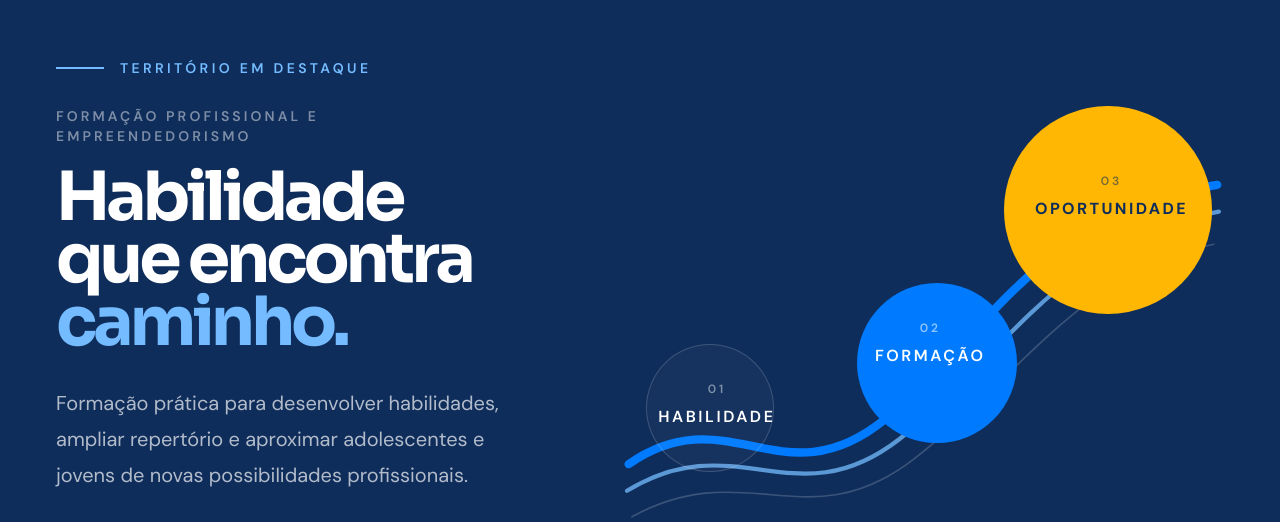
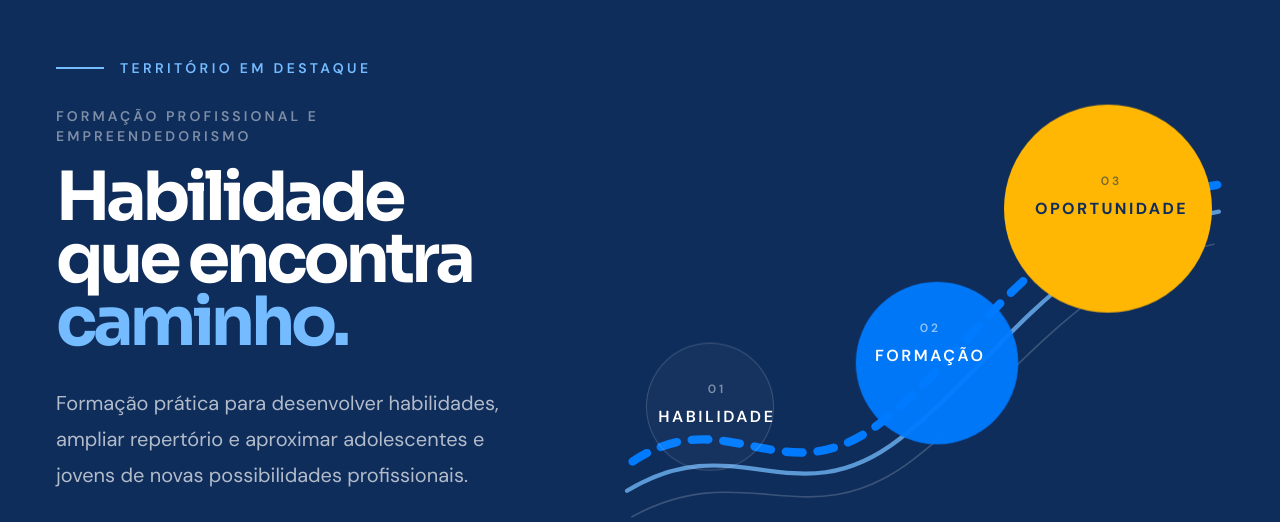
Before and after one commit to contatoagenciawin-ichthus/instituto-fontes, a Next.js app: page / in a window 1280 px wide. Shown: the part 4608-5130 px from the top of the page. Built offline with nearby package versions, Linux system fonts and the light colour scheme.

Commit message:
style: add subtle motion to featured territory system

```diff
--- a/src/components/home/FeaturedTerritorySection.tsx
+++ b/src/components/home/FeaturedTerritorySection.tsx
@@ -61,6 +61,7 @@ export function FeaturedTerritorySection() {
               preserveAspectRatio="xMidYMid meet"
             >
               <path
+                className="fontes-line-flow"
                 d="M8 468C128 385 192 514 315 414C435 316 504 164 712 134"
                 stroke="#007BFF"
                 strokeWidth="10"
@@ -82,9 +83,9 @@ export function FeaturedTerritorySection() {
               />
             </svg>
 
-            <div className="absolute left-[4%] top-[52%] h-24 w-24 rounded-full border border-white/16 bg-white/[0.03] sm:h-28 sm:w-28 lg:h-32 lg:w-32" />
-            <div className="absolute left-[39%] top-[42%] h-32 w-32 rounded-full bg-[var(--fontes-blue)] sm:h-36 sm:w-36 lg:h-40 lg:w-40" />
-            <div className="absolute right-[2%] top-[13%] h-40 w-40 rounded-full bg-[var(--fontes-yellow)] sm:h-48 sm:w-48 lg:h-52 lg:w-52" />
+            <div className="fontes-float absolute left-[4%] top-[52%] h-24 w-24 rounded-full border border-white/16 bg-white/[0.03] sm:h-28 sm:w-28 lg:h-32 lg:w-32" />
+            <div className="fontes-breathe absolute left-[39%] top-[42%] h-32 w-32 rounded-full bg-[var(--fontes-blue)] sm:h-36 sm:w-36 lg:h-40 lg:w-40" />
+            <div className="fontes-float absolute right-[2%] top-[13%] h-40 w-40 rounded-full bg-[var(--fontes-yellow)] sm:h-48 sm:w-48 lg:h-52 lg:w-52" />
 
             <div className="absolute left-[6%] top-[58%] z-10 text-center">
               <p className="text-[10px] font-semibold uppercase tracking-[0.24em] text-white/45 sm:text-xs">
```
